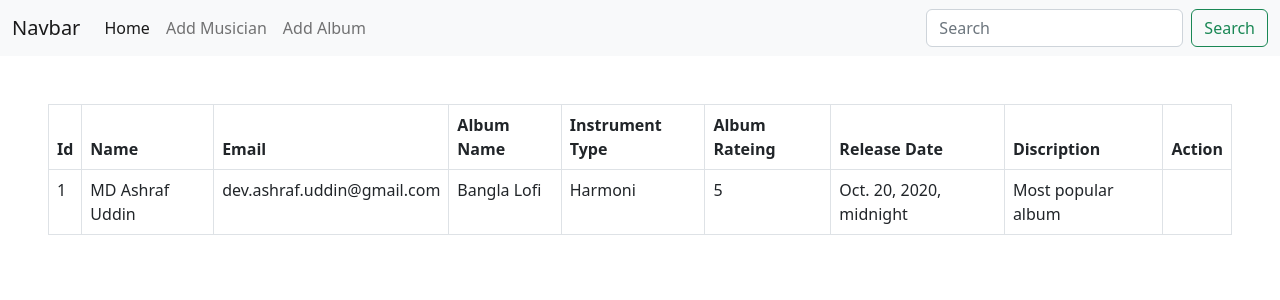
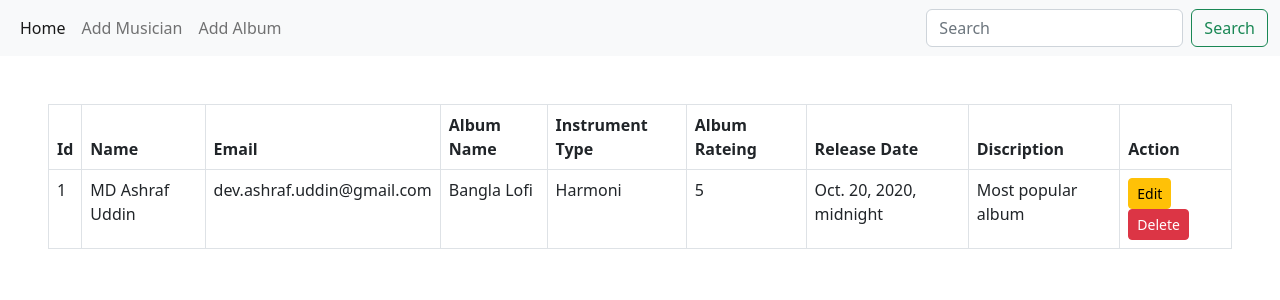
Before and after one commit to techtobit/Musicain_Django, a Django app: page / in a window 1280 px wide. Shown: the top 300 px of the page. Run offline with Django 5.2, Linux system fonts and the light colour scheme; data comes from the database, SQL or seed files in the repository; both versions use the stored data as it was after the commit; parts of the project's set-up code (start-up, migrations or seed data) failed here and were passed over.

Commit message:
env updated | edit, delete method added

```diff
--- a/album/urls.py
+++ b/album/urls.py
@@ -2,5 +2,6 @@ from django.urls import path
 from . import views
 
 urlpatterns = [
-    path('add/', views.add_album, name='add_album')
+    path('add/', views.add_album, name='add_album'),
+    path('edit/<int:id>', views.edit_album, name='edit_album')
 ]
--- a/musician/urls.py
+++ b/musician/urls.py
@@ -2,5 +2,7 @@ from django.urls import path
 from . import views
 
 urlpatterns = [
-    path('add/', views.add_musician, name='add_musician')
+    path('add/', views.add_musician, name='add_musician'),
+    path('delete/<int:id>', views.delete_musician, name='delete_musician'),
+
 ]
--- a/templates/base.html
+++ b/templates/base.html
@@ -10,7 +10,6 @@
   <body>
     <nav class="navbar navbar-expand-lg bg-light">
         <div class="container-fluid">
-          <a class="navbar-brand" href="#">Navbar</a>
           <button class="navbar-toggler" type="button" data-bs-toggle="collapse" data-bs-target="#navbarSupportedContent" aria-controls="navbarSupportedContent" aria-expanded="false" aria-label="Toggle navigation">
             <span class="navbar-toggler-icon"></span>
           </button>
--- a/templates/home.html
+++ b/templates/home.html
@@ -27,8 +27,8 @@
           <td>{{ album.album_release_data }}</td>
           <td>{{ album.discription }}</td>
           <td>
-            {% comment %} <a href="{% url 'edit_post' post.id %}" class="btn btn-warning">Edit</a>
-            <a href="{% url 'delete_post' post.id %}" class="btn btn-danger">Delete</a> {% endcomment %}
+            <a href="{% url 'edit_album' album.id %}" class="btn btn-warning btn-sm">Edit</a>
+            <a href="{% url 'delete_musician' album.id %}" class="btn btn-danger btn-sm ">Delete</a>
           </td>
       </tr>
   {% endfor %}
```
Also changed, not shown: album/views.py (+13 -0 lines), musician/views.py (+7 -0 lines), db.sqlite3.
